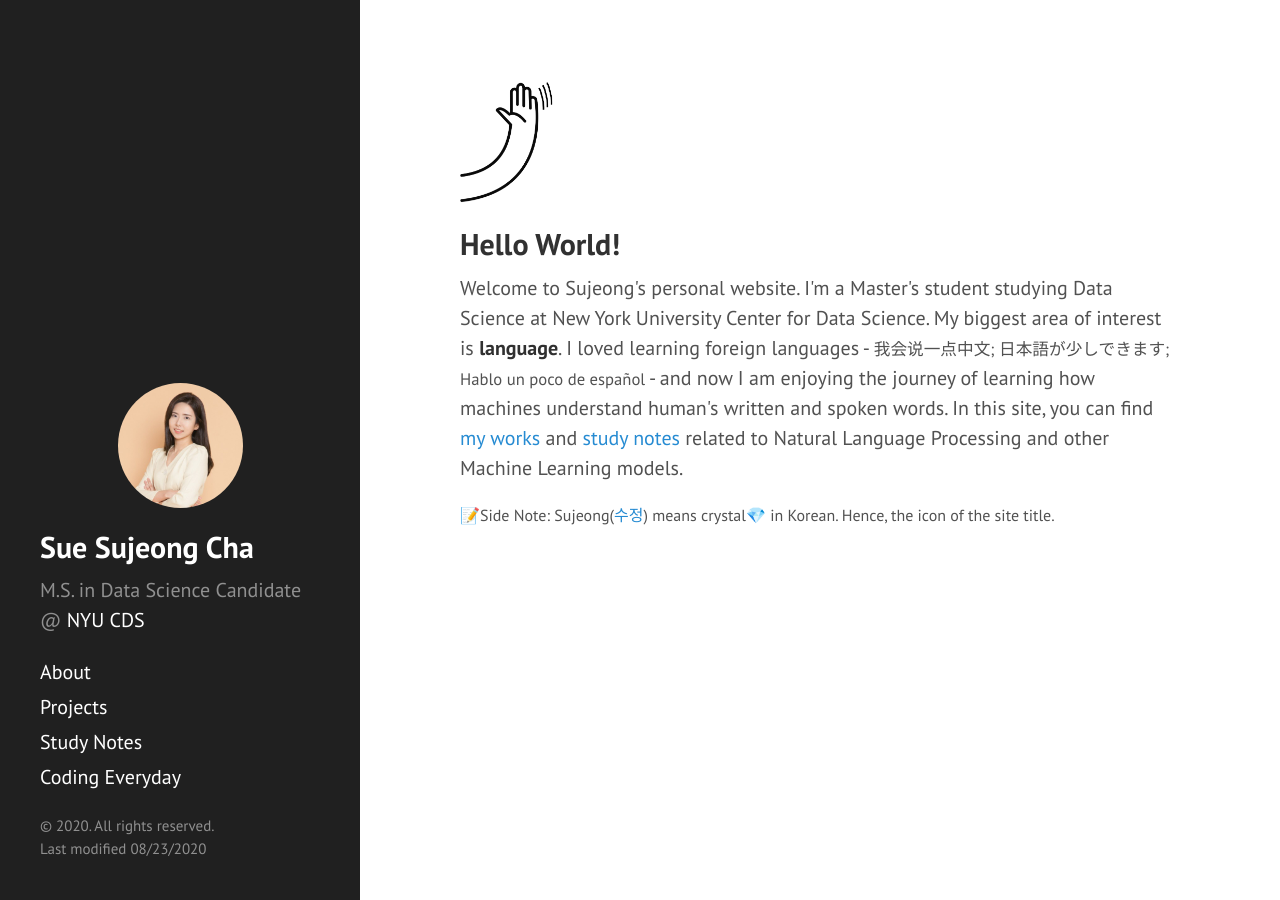
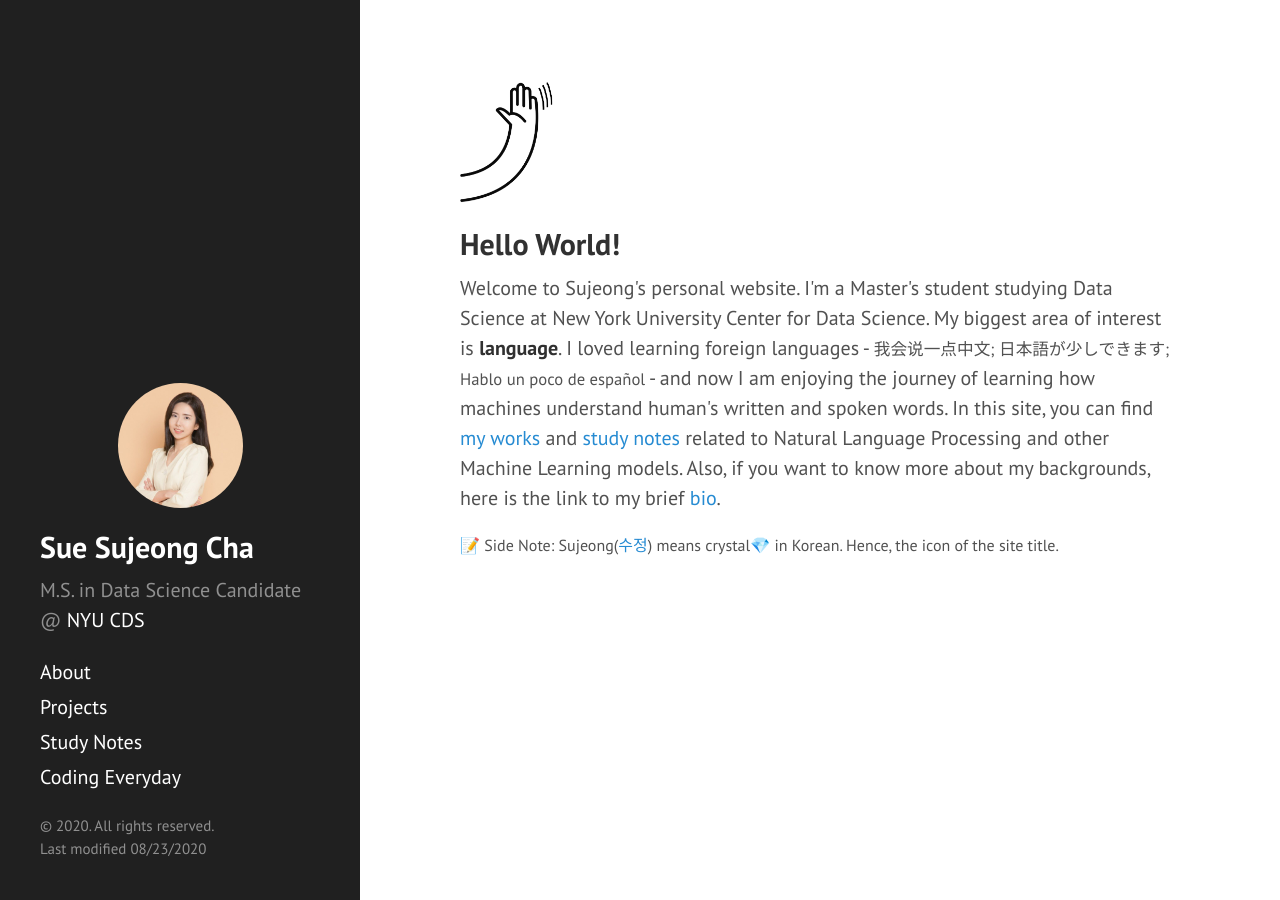
Before and after one commit to sujeongcha/sujeongcha.github.io, a Jekyll site: the page built from index.html, in a window 1280 px wide. Built offline with Jekyll 4.4.1, drawn with Linux system fonts in a browser that asks for light colours; Markdown is read by kramdown in place of the engine named in the settings; the list of posts is cut into pages by our own code.

Commit message:
Update default.html

```diff
--- a/_layouts/default.html
+++ b/_layouts/default.html
@@ -22,10 +22,13 @@
       <p>Welcome to Sujeong's personal website. I'm a Master's student studying Data Science at New York University Center for Data Science.
         My biggest area of interest is <strong>language</strong>. I loved learning foreign languages
         - <small>我会说一点中文; 日本語が少しできます; Hablo un poco de español</small> -
-        and now I am enjoying the journey of learning how machines understand human's written and spoken words. In this site, you can find <a href="projects.html">my works</a> and <a href="studyNotes.html">study notes</a> related to Natural Language Processing and other Machine Learning models.</p>
+        and now I am enjoying the journey of learning how machines understand human's written and spoken words.
+        In this site, you can find <a href="projects.html">my works</a> and <a href="studyNotes.html">study notes</a>
+        related to Natural Language Processing and other Machine Learning models.
+        Also, if you want to know more about my backgrounds, here is the link to my brief <a href="about.html">bio</a>.</p>
 
       <div id=sidenote>
-        <p>📝Side Note: Sujeong(<a href="https://krdict.korean.go.kr/m/eng/searchResultView?mainSearchWord=%EC%88%98%EC%A0%95&ParaWordNo=65333&nationCode=6&nation=eng">수정</a>) means crystal&#128142; in Korean. Hence, the icon of the site title. </p>
+        <p>📝 Side Note: Sujeong(<a href="https://krdict.korean.go.kr/m/eng/searchResultView?mainSearchWord=%EC%88%98%EC%A0%95&ParaWordNo=65333&nationCode=6&nation=eng">수정</a>) means crystal&#128142; in Korean. Hence, the icon of the site title. </p>
       </div>
     </div>
 
```
